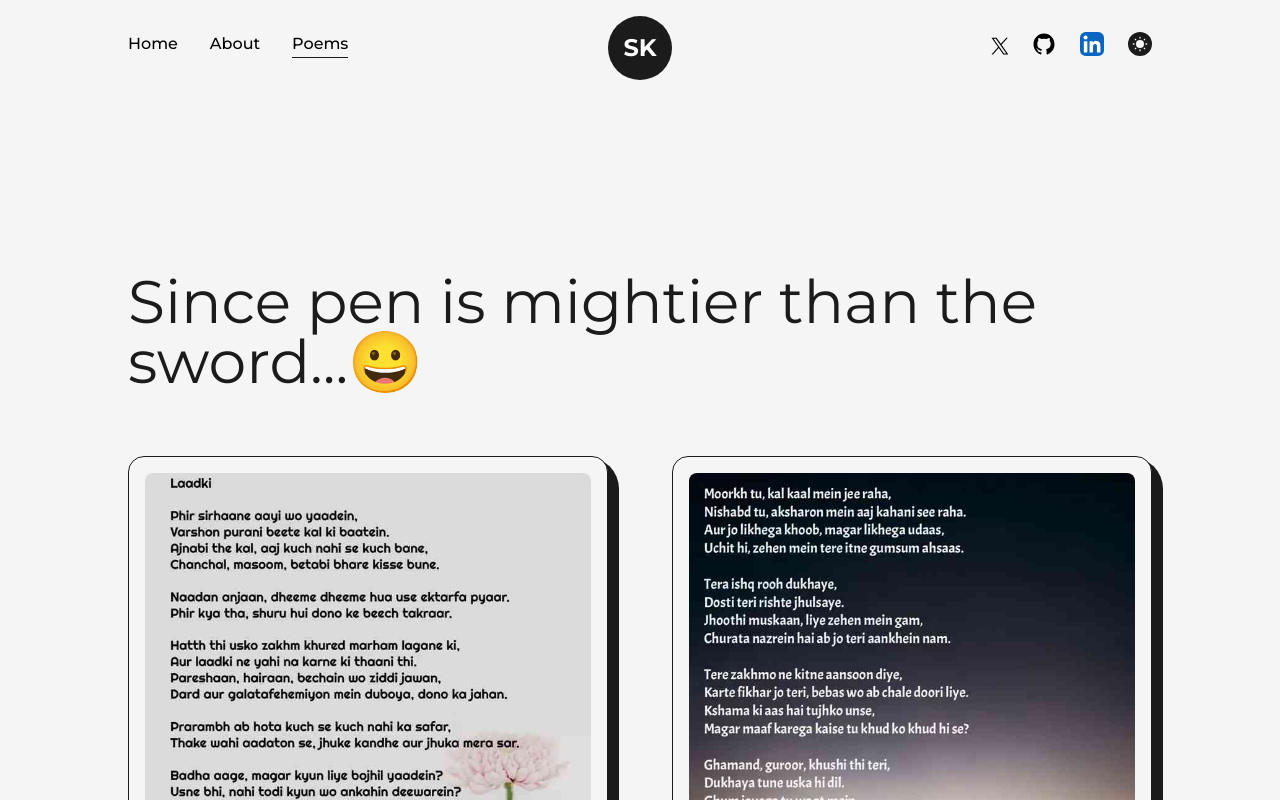
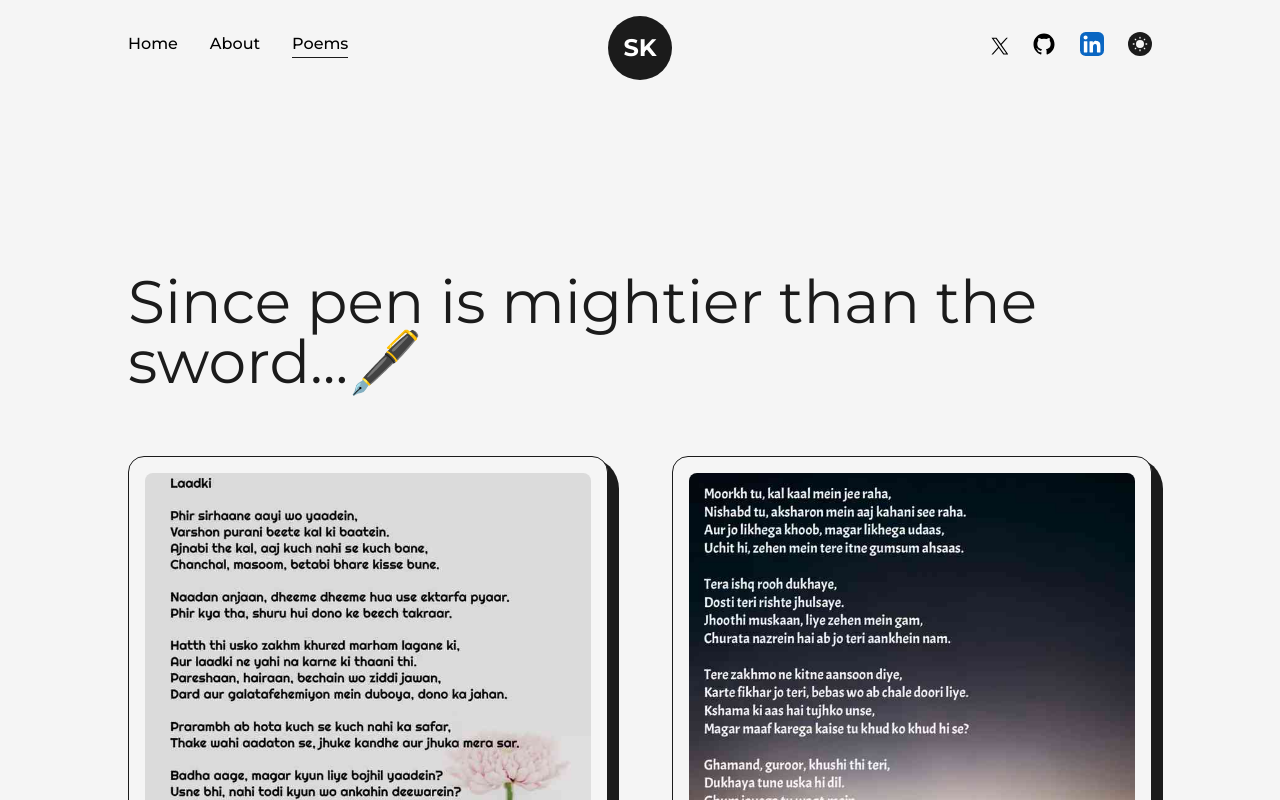
Before and after one commit to swapnilkeshari/swapnilkeshari.github.io, a Next.js app: page /poems in a window 1280 px wide. Shown: the top 800 px of the page. Built offline with nearby package versions, Linux system fonts and the light colour scheme.

Commit message:
translation

```diff
--- a/src/pages/404.js
+++ b/src/pages/404.js
@@ -20,7 +20,7 @@ const NotFound = () => {
         <Layout className="relative !bg-transparent !pt-16 flex flex-col items-center justify-center">
           <AnimatedText text="404" className=" " />
           <AnimatedText
-            text="Oops! Looks like you took a wrong turn on the internet. Don't worry, it happens to the best of us. Maybe try going back home before the search party arrives?"
+            text="Oops! Looks like you took a wrong turn on the internet 🚧. Don't worry, it happens to the best of us. Maybe try going back home before the search party arrives?🧭"
             className=" !text-xl "
           />
           <Link
@@ -30,7 +30,7 @@ const NotFound = () => {
         dark:bg-light dark:text-dark hover:dark:bg-dark hover:dark:text-light hover:dark:border-light
         "
           >
-            Take Me Home
+            Take Me Home 🏡
           </Link>
         </Layout>
       </main>
--- a/src/pages/poems.js
+++ b/src/pages/poems.js
@@ -244,7 +244,7 @@ export default function Articles() {
       >
         <Layout className="pt-16">
           <TypingText
-          text="Since pen is mightier than the sword...😀"
+          text="Since pen is mightier than the sword...🖋️"
           className="`inline-block text-dark dark:text-light text-6xl w-full  ${className} xl:text-6xl`"
           repeat={false}
           delay = {120}
```
